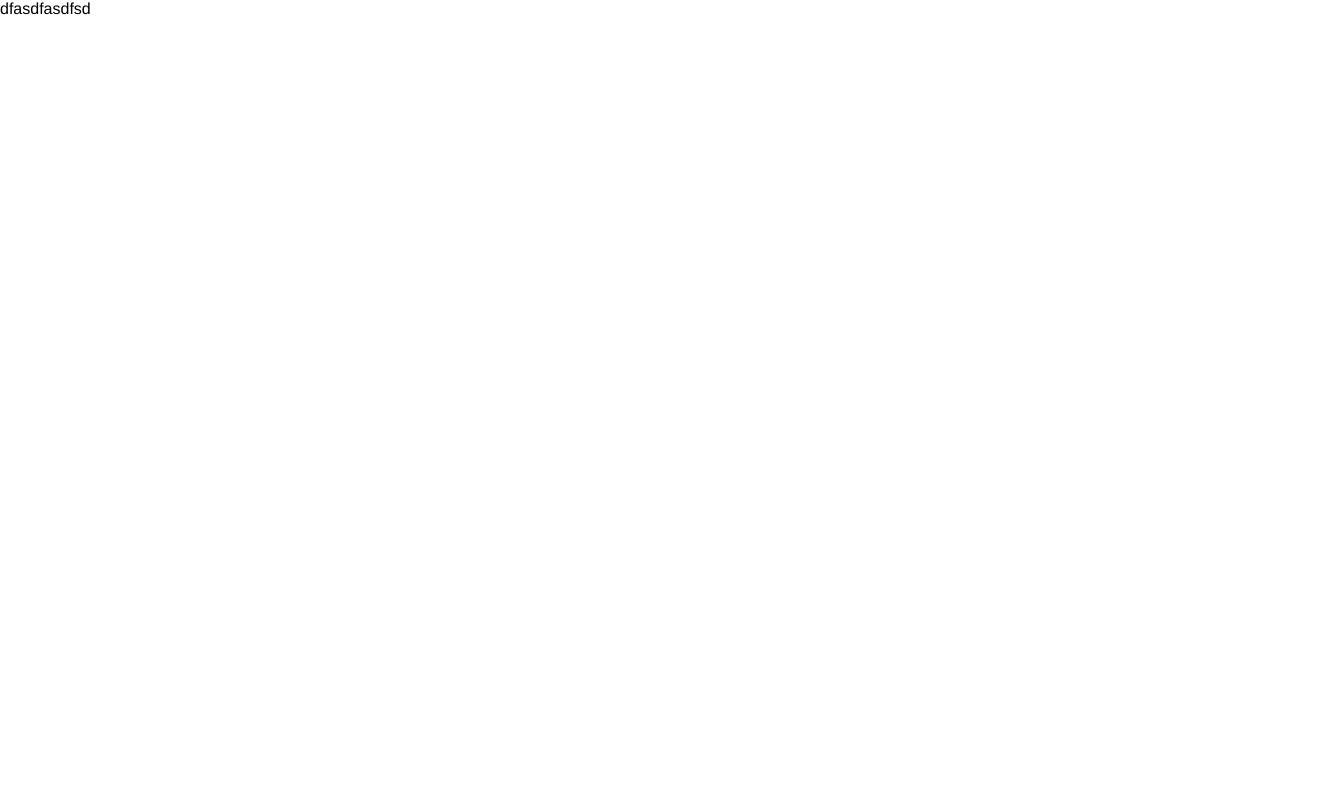
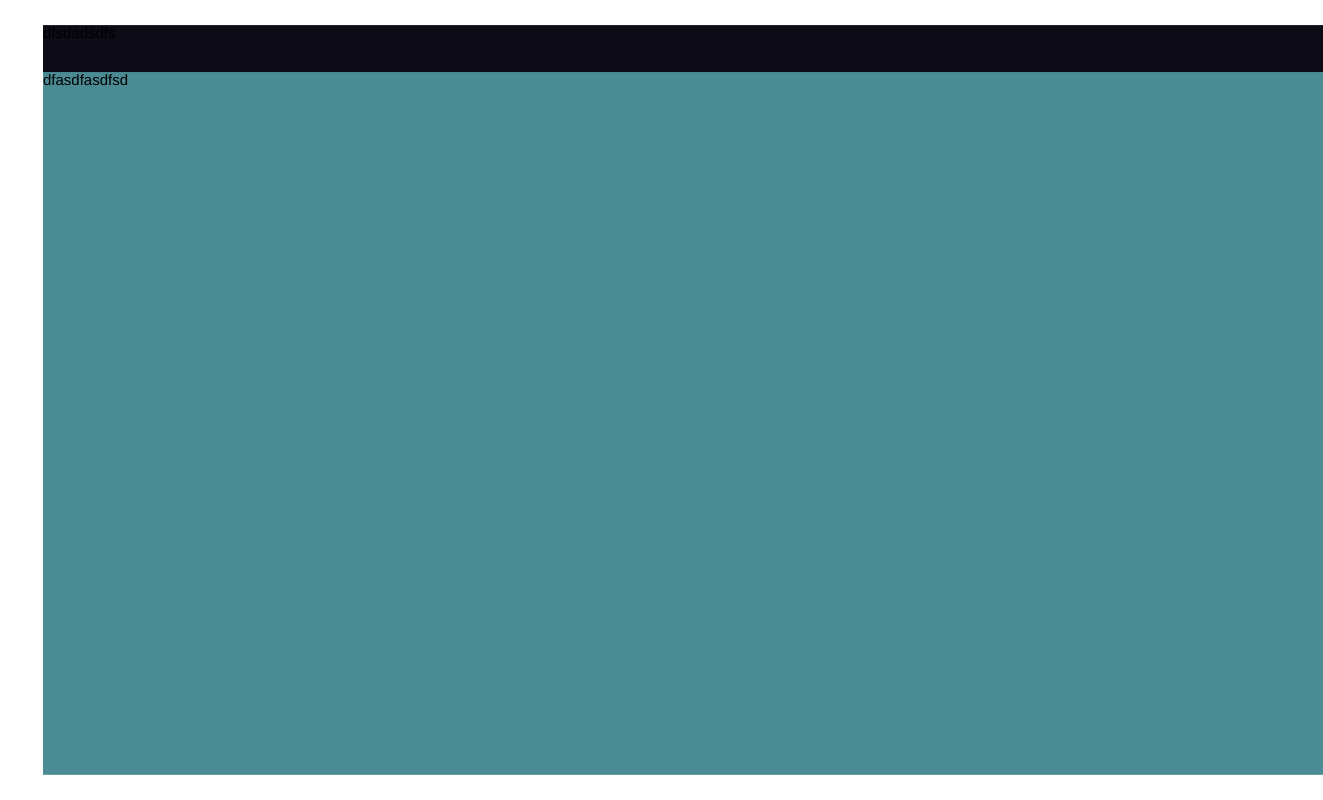
Before and after one commit to liyoro/bigscreen, a Vue app: page /home in a window 1280 px wide. Shown: the whole page, 1323 px wide, since content can reach past the window. Built offline with nearby package versions, Linux system fonts and the light colour scheme.

Commit message:
20200512,2

```diff
--- /dev/null
+++ b/src/layout/components/AppHead/index.vue
@@ -0,0 +1,24 @@
+<!--
+ * @Author: liyoro
+ * @since: 2020-05-12 19:29:18
+ * @lastTime: 2020-05-12 19:49:48
+ -->
+<template>
+  <div class="app-head">dfsdadsdfs</div>
+</template>
+
+<script>
+export default {
+  name: 'app-head',
+  components: {},
+  computed: {},
+}
+</script>
+
+<style lang="scss" scoped>
+@import '~@/styles/variables.scss';
+.app-head {
+  height: 50px;
+  background-color: $headBg;
+}
+</style>
--- a/src/layout/components/index.js
+++ b/src/layout/components/index.js
@@ -1 +1,2 @@
 export { default as AppMain } from './AppMain'
+export { default as AppHead } from './AppHead'
--- a/src/layout/layout.vue
+++ b/src/layout/layout.vue
@@ -1,5 +1,9 @@
 <template>
-  <div class="app-wrapper">
+  <div
+    class="app-wrapper"
+    :style="{ '-webkit-transform': 'scale(' + bill + ')' }"
+  >
+    <app-head></app-head>
     <div class="main-container">
       <app-main />
     </div>
@@ -7,31 +11,45 @@
 </template>
 
 <script>
-import { AppMain } from './components'
+import { AppMain, AppHead } from './components'
 
 export default {
   name: 'Layout',
   components: {
     AppMain,
+    AppHead,
   },
-  computed: {},
+  computed: {
+    bill: function() {
+      return window.innerWidth / 1366
+    },
+  },
   mounted() {},
   methods: {},
 }
 </script>
 
 <style lang="scss" scoped>
-// @import '~@/styles/variables.scss';
+@import '~@/styles/variables.scss';
 
 .app-wrapper {
   position: relative;
   height: 100%;
   width: 100%;
-
-  &:after {
-    content: '';
-    display: table;
-    clear: both;
-  }
+  min-width: 1366px;
+  background-color: $appBg;
+  // &:after {
+  //   content: '';
+  //   display: table;
+  //   clear: both;
+  // }
+  // .container {
+  //   overflow: hidden;
+  //   position: absolute;
+  //   top: 0;
+  //   left: 0;
+  //   right: 0;
+  //   bottom: 0;
+  // }
 }
 </style>
--- a/src/styles/variables.scss
+++ b/src/styles/variables.scss
@@ -1,7 +1,8 @@
 // Head
-// $navBarBg: #2183d8;
-
+$headBg: #0d0b16;
+$appBg: #4b8b94;
 // the :export directive is the magic sauce for webpack
 // https://www.bluematador.com/blog/how-to-share-variables-between-js-and-sass
 // :export {
+//     headBg
 // }
```
